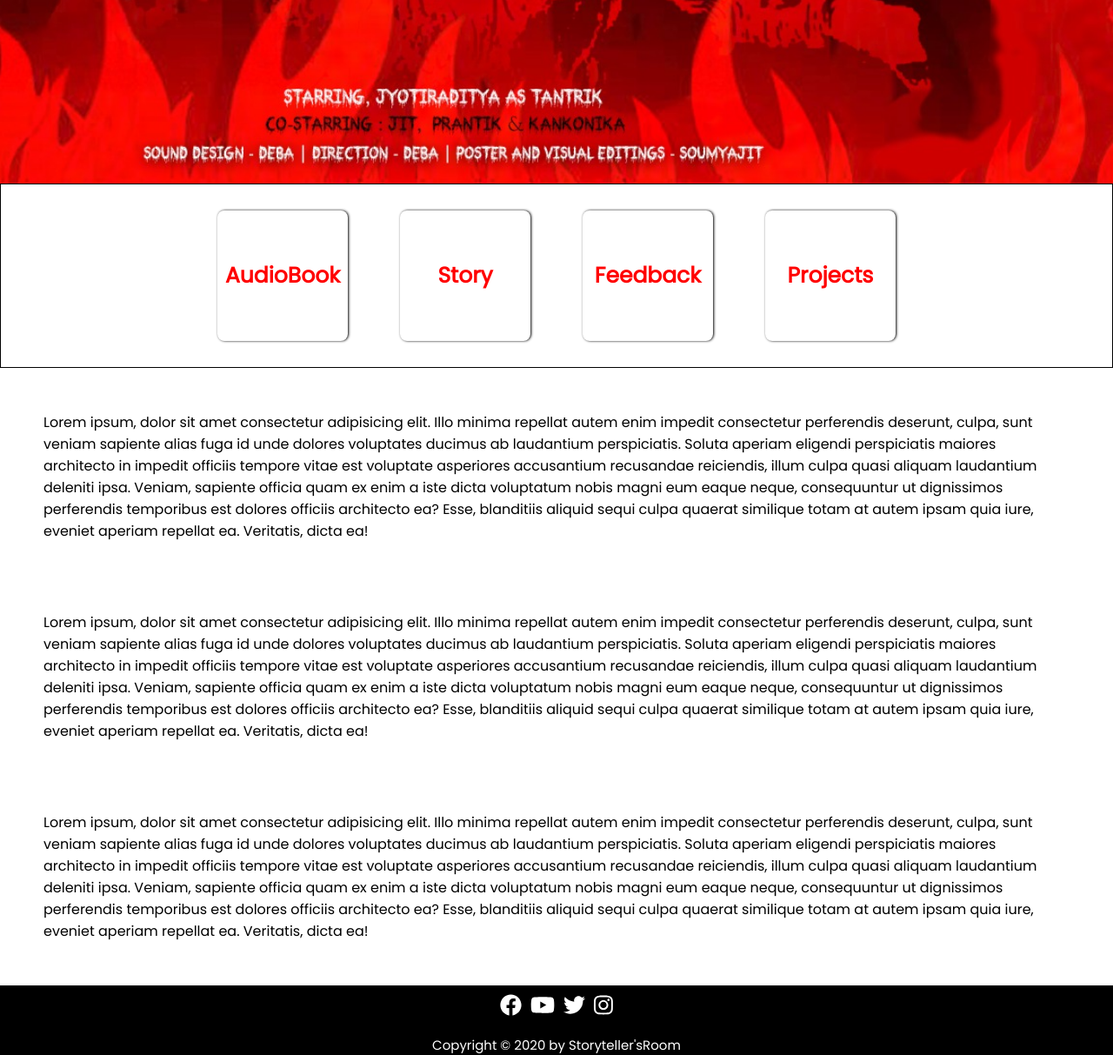
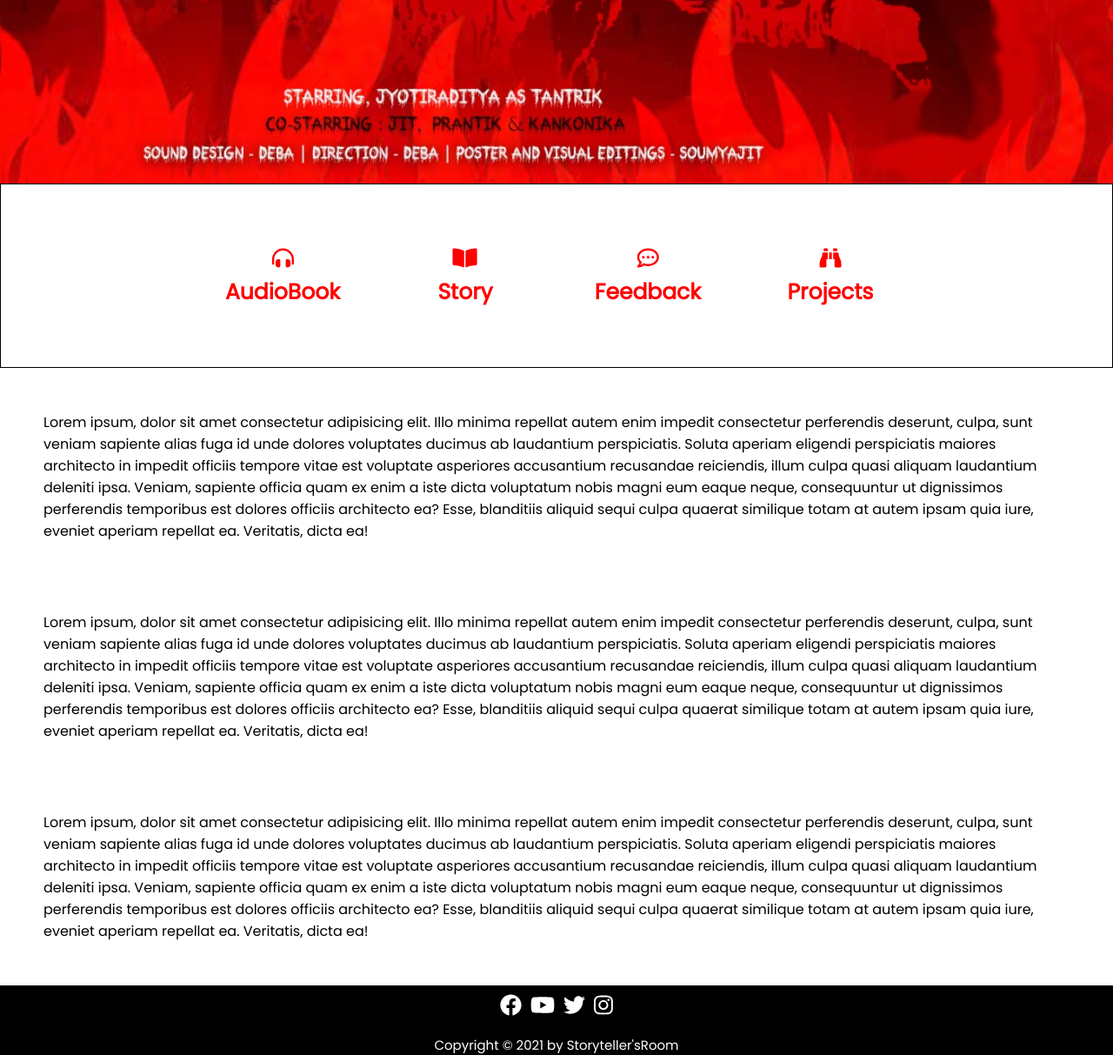
Before and after one commit to thestorytellersroom/thestorytellersroom, a PHP site: page / in a window 1280 px wide. Shown: the part 711-1924 px from the top of the page at 87% size. Run offline with PHP 8.4, Linux system fonts and the light colour scheme; some web fonts are replaced.

Commit message:
added icon to feat

```diff
--- a/index.html
+++ b/index.html
@@ -45,10 +45,10 @@
 
         </div>
        <div class="offering">
-           <div class="feat"><h6>AudioBook</h6></div>
-           <div class="feat"><h6>Story</h6></div>
-           <div class="feat"><h6>Feedback</h6></div>
-           <div class="feat"><h6>Projects</h6></div>
+           <div class="feat"><h6><i class="fas fa-headphones-alt"></i>AudioBook</h6></div>
+           <div class="feat"><h6><i class="fas fa-book-open"></i>Story</h6></div>
+           <div class="feat"><h6><i class="far fa-comment-dots"></i>Feedback</h6></div>
+           <div class="feat"><h6><i class="fas fa-binoculars"></i>Projects</h6></div>
        </div>
         <div class="content">
             <p>Lorem ipsum, dolor sit amet consectetur adipisicing elit. Illo minima repellat autem enim impedit
@@ -89,7 +89,7 @@
     <li><a href="#"><i class="fab fa-twitter"></i></a></li>
     <li><a href="#"><i class="fab fa-instagram"></i></a></li>
 </ul>
-<p class="cpyrt">Copyright &copy; 2020 by Storyteller'sRoom</p>
+<p class="cpyrt">Copyright &copy; 2021 by Storyteller'sRoom</p>
     </footer>
     <script src="script.js">
 
--- a/style.css
+++ b/style.css
@@ -258,16 +258,21 @@ z-index: 2;
     position: relative;
     height: 150px;
     width: 150px;
-    box-shadow: 1px 0px 3px 0px;
+
     margin: 30px;
     border-radius: 8px;
 
 }
 .feat:hover
 {
-    transition: .6s ease;
+    transition: .5s ease;
     box-shadow: 1px 0px 9px 0px;
-    scale: 1.1;
+
+}
+.feat:hover h6
+{
+    font-size: 28px;
+    transition: .5s ease;
 }
 .feat h6
 {
```
